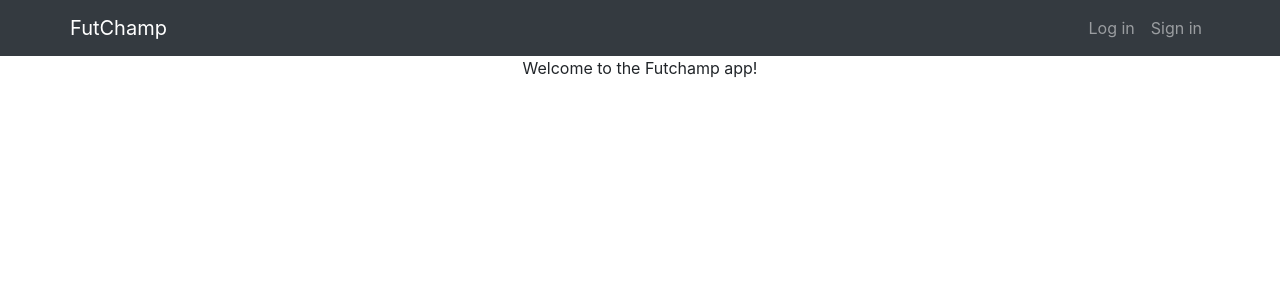
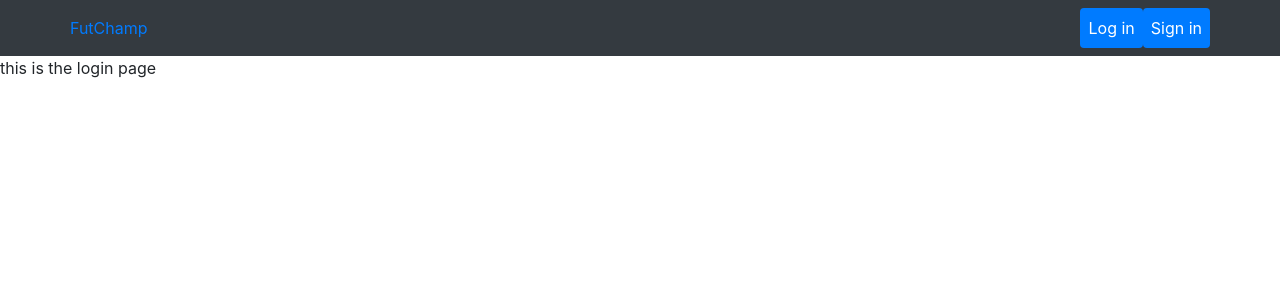
Before and after one commit to voicoders/futchamp-client, a React app: page /login in a window 1280 px wide. Shown: the top 300 px of the page. Built offline with nearby package versions, Linux system fonts and the light colour scheme; what redux-promise-middleware would draw is missing.

Commit message:
app-bar, home and login page draft

```diff
--- a/src/App.js
+++ b/src/App.js
@@ -1,5 +1,8 @@
 import React, { Component } from 'react';
-import { Container, Row, Col, Navbar, Nav } from 'react-bootstrap';
+import { Container, Navbar, Nav } from 'react-bootstrap';
+import { NavLink, Route } from 'react-router-dom';
+import Home from './scenes/Home';
+import Login from './scenes/Login';
 import './App.css';
 
 class App extends Component {
@@ -8,28 +11,25 @@ class App extends Component {
 			<>
 				<Navbar bg="dark" variant="dark" >
 					<Container>
-						<Navbar.Brand>FutChamp</Navbar.Brand>
-						<Nav className="justify-content-end">
+						<Nav.Item>
+							<NavLink to="/">FutChamp</NavLink>
+						</Nav.Item>
+						<Nav className="justify-content-end" variant="pills">
 							<Nav.Item>
-								<Nav.Link>
+								<NavLink className="nav-link" to="/login">
 									Log in
-								</Nav.Link>
+								</NavLink>
 							</Nav.Item>
 							<Nav.Item>
-								<Nav.Link>
+								<NavLink className="nav-link" to="/login">
 									Sign in
-								</Nav.Link>
+								</NavLink>
 							</Nav.Item>
 						</Nav>
 					</Container>
 				</Navbar>
-				<Container>
-					<Row>
-						<Col className="text-center">
-							Welcome to the Futchamp app!
-						</Col>
-					</Row>
-				</Container>
+				<Route path="/login" component={Login} />
+				<Route exact path="/home" component={Home} />
 			</>
 		);
 	}
--- /dev/null
+++ b/src/scenes/Home.js
@@ -0,0 +1,18 @@
+import React from 'react';
+import { Container, Row, Col } from 'react-bootstrap';
+
+class Home extends React.Component {
+	render() {
+		return (
+			<Container>
+				<Row>
+					<Col className="text-center">
+						Welcome to the Futchamp app!
+					</Col>
+				</Row>
+			</Container>
+		);
+	}
+}
+
+export default Home;
--- /dev/null
+++ b/src/scenes/Login.js
@@ -0,0 +1,14 @@
+import React from 'react';
+
+
+class Login extends React.Component {
+	render() {
+		return (
+			<div>
+				this is the login page
+			</div>
+		);
+	}
+}
+
+export default Login;
```
